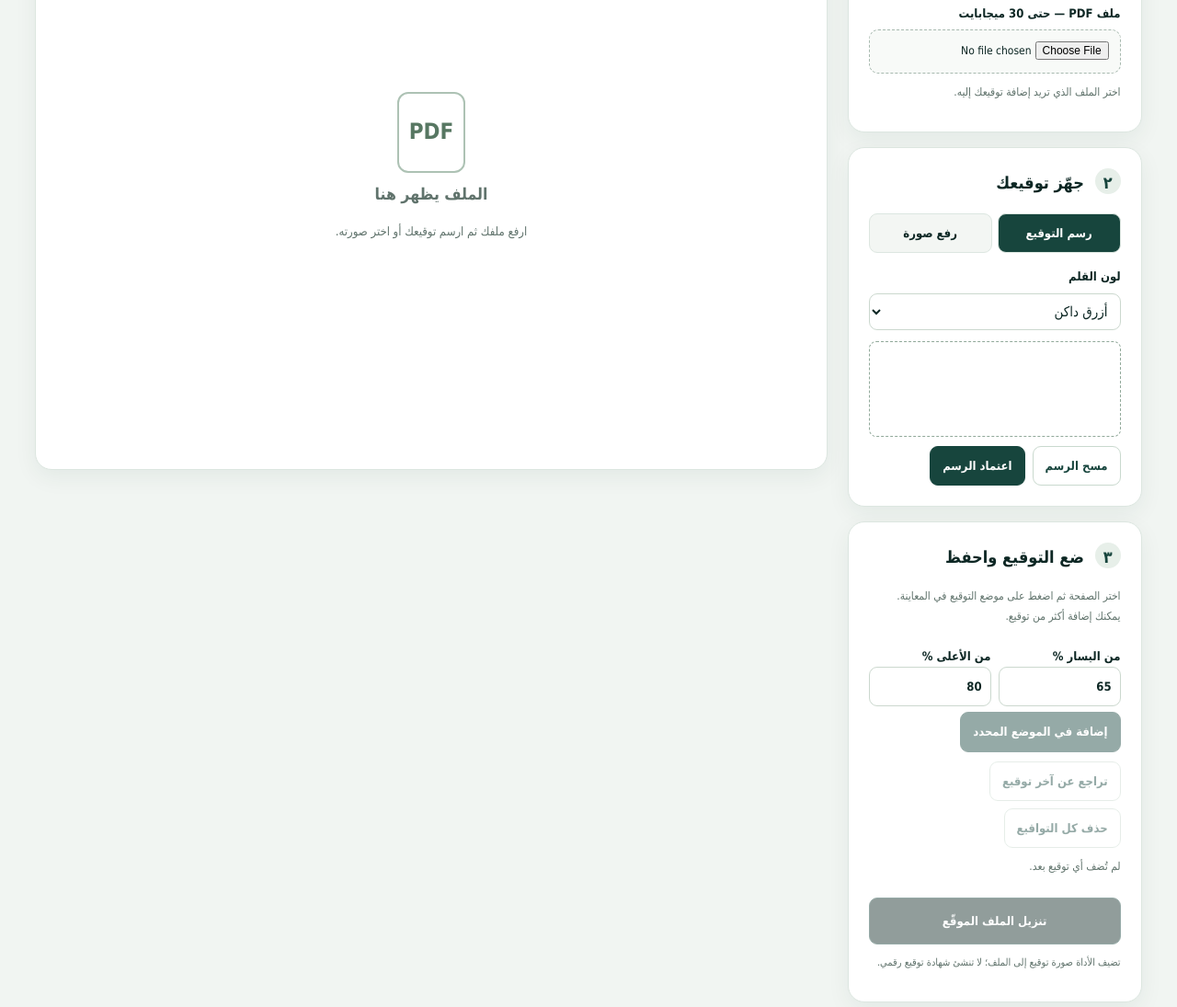
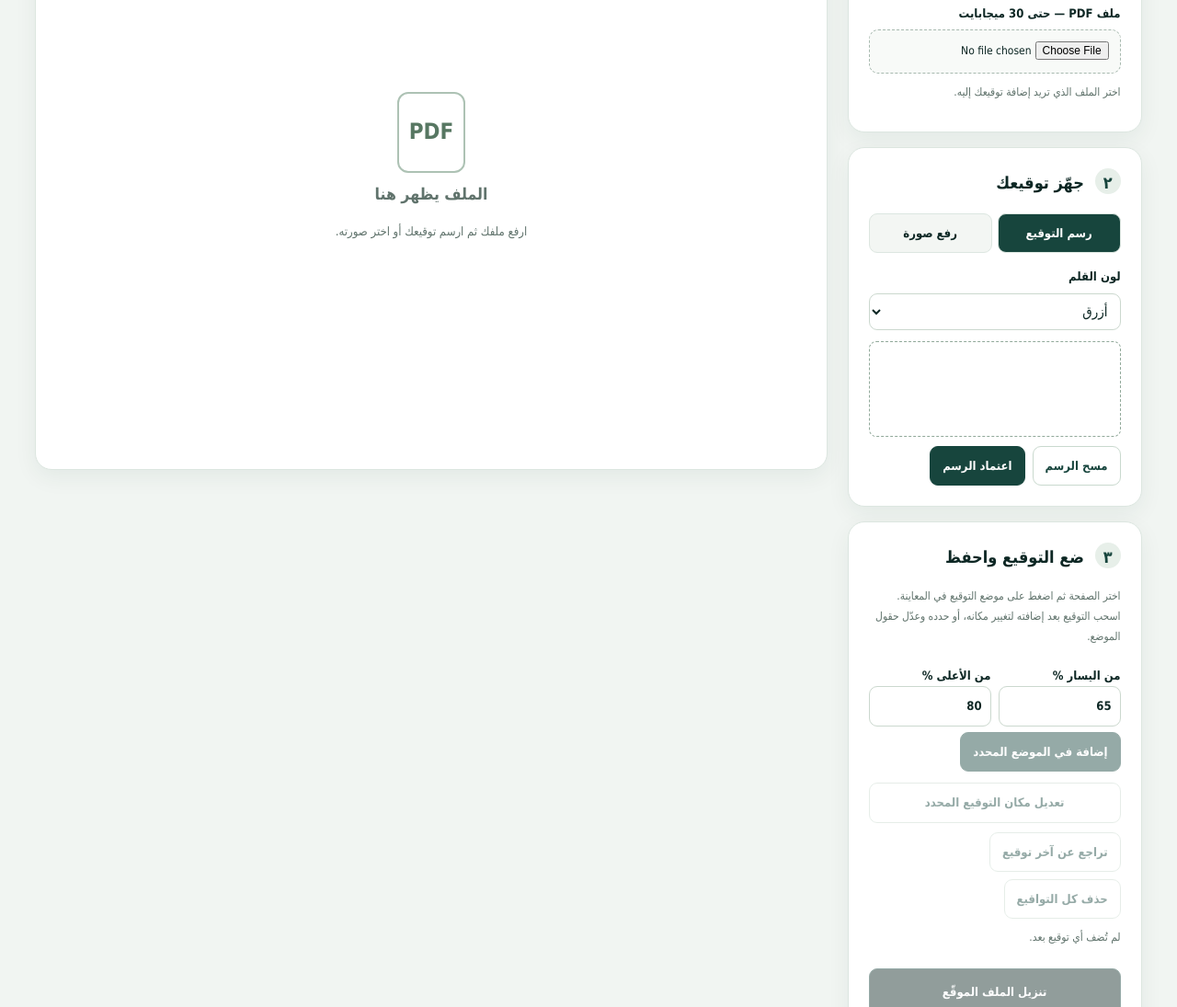
Before and after one commit to jazan-edu/jazan-department-portal, a website: page tools.html in a window 1280 px wide. Shown: the part 294-1389 px from the top of the page at 92% size. Drawn offline with Linux system fonts and the light colour scheme.

Commit message:
توقيع أزرق عادي وإضافة تحكم في موضع التوقيع

```diff
--- a/tools.html
+++ b/tools.html
@@ -15,19 +15,20 @@
         <section class="panel"><h2><span>١</span> اختر الملف</h2><label for="pdfInput">ملف PDF — حتى 30 ميجابايت</label><input id="pdfInput" type="file" accept="application/pdf,.pdf"><p id="fileInfo" class="hint">اختر الملف الذي تريد إضافة توقيعك إليه.</p></section>
         <section class="panel"><h2><span>٢</span> جهّز توقيعك</h2>
           <div class="tabs" role="group" aria-label="طريقة التوقيع"><button id="drawTab" aria-pressed="true">رسم التوقيع</button><button id="uploadTab" aria-pressed="false">رفع صورة</button></div>
-          <div id="drawMode"><label for="inkColor">لون القلم</label><select id="inkColor"><option value="#172554">أزرق داكن</option><option value="#111111">أسود</option></select><canvas id="signaturePad" width="640" height="240" aria-label="مساحة رسم التوقيع بالماوس أو اللمس"></canvas><div class="actions"><button id="clearPad" class="quiet">مسح الرسم</button><button id="useDrawing">اعتماد الرسم</button></div></div>
+          <div id="drawMode"><label for="inkColor">لون القلم</label><select id="inkColor"><option value="#0000ff">أزرق</option><option value="#111111">أسود</option></select><canvas id="signaturePad" width="640" height="240" aria-label="مساحة رسم التوقيع بالماوس أو اللمس"></canvas><div class="actions"><button id="clearPad" class="quiet">مسح الرسم</button><button id="useDrawing">اعتماد الرسم</button></div></div>
           <div id="uploadMode" hidden><label for="signatureInput">صورة PNG أو JPG — حتى 5 ميجابايت</label><input id="signatureInput" type="file" accept="image/png,image/jpeg"><p class="hint">يفضّل استخدام صورة بخلفية شفافة.</p></div>
           <div id="signatureReady" hidden><p class="hint">التوقيع المعتمد</p><img id="signaturePreview" alt="معاينة التوقيع"><label for="signatureSize">عرض التوقيع <output id="sizeValue">25%</output></label><input id="signatureSize" type="range" min="10" max="50" value="25"></div>
         </section>
-        <section class="panel"><h2><span>٣</span> ضع التوقيع واحفظ</h2><p class="hint">اختر الصفحة ثم اضغط على موضع التوقيع في المعاينة. يمكنك إضافة أكثر من توقيع.</p>
-          <div class="coordinates"><label for="positionX">من اليسار %<input id="positionX" type="number" min="0" max="100" value="65"></label><label for="positionY">من الأعلى %<input id="positionY" type="number" min="0" max="100" value="80"></label></div><button id="placeSignature" disabled>إضافة في الموضع المحدد</button>
+        <section class="panel"><h2><span>٣</span> ضع التوقيع واحفظ</h2><p class="hint">اختر الصفحة ثم اضغط على موضع التوقيع في المعاينة. اسحب التوقيع بعد إضافته لتغيير مكانه، أو حدده وعدّل حقول الموضع.</p>
+          <div class="coordinates"><label for="positionX">من اليسار %<input id="positionX" type="number" step="0.1" min="0" max="100" value="65"></label><label for="positionY">من الأعلى %<input id="positionY" type="number" step="0.1" min="0" max="100" value="80"></label></div><button id="placeSignature" disabled>إضافة في الموضع المحدد</button>
+          <button id="moveSignature" class="quiet wide" disabled>تعديل مكان التوقيع المحدد</button>
           <div class="actions"><button id="undoSignature" class="quiet" disabled>تراجع عن آخر توقيع</button><button id="clearSignatures" class="quiet" disabled>حذف كل التواقيع</button></div>
           <p id="signatureCount" class="hint">لم تُضف أي توقيع بعد.</p><button id="savePdf" class="primary wide" disabled>تنزيل الملف الموقّع</button><p class="hint small">تضيف الأداة صورة توقيع إلى الملف؛ لا تنشئ شهادة توقيع رقمي.</p>
         </section>
       </aside>
       <section class="previewPanel panel"><div class="previewHeading"><h2>معاينة الملف</h2><div class="pageControls"><button id="prevPage" class="quiet" disabled aria-label="الصفحة السابقة">السابق</button><label for="pageSelect">الصفحة</label><select id="pageSelect" disabled><option>—</option></select><button id="nextPage" class="quiet" disabled aria-label="الصفحة التالية">التالي</button></div></div>
         <div id="pdfEmpty" class="empty"><div class="fileIcon">PDF</div><h3>الملف يظهر هنا</h3><p>ارفع ملفك ثم ارسم توقيعك أو اختر صورته.</p></div>
-        <div id="pdfScroll" hidden><div id="pageSurface" role="img" aria-label="معاينة صفحة PDF؛ اضغط لإضافة التوقيع"><canvas id="pdfCanvas"></canvas><div id="signatureLayer"></div></div></div>
+        <div id="pdfScroll" hidden><div id="pageSurface" role="group" aria-label="معاينة صفحة PDF؛ اضغط لإضافة التوقيع"><canvas id="pdfCanvas"></canvas><div id="signatureLayer"></div></div></div>
       </section>
     </div>
   </section>
```
